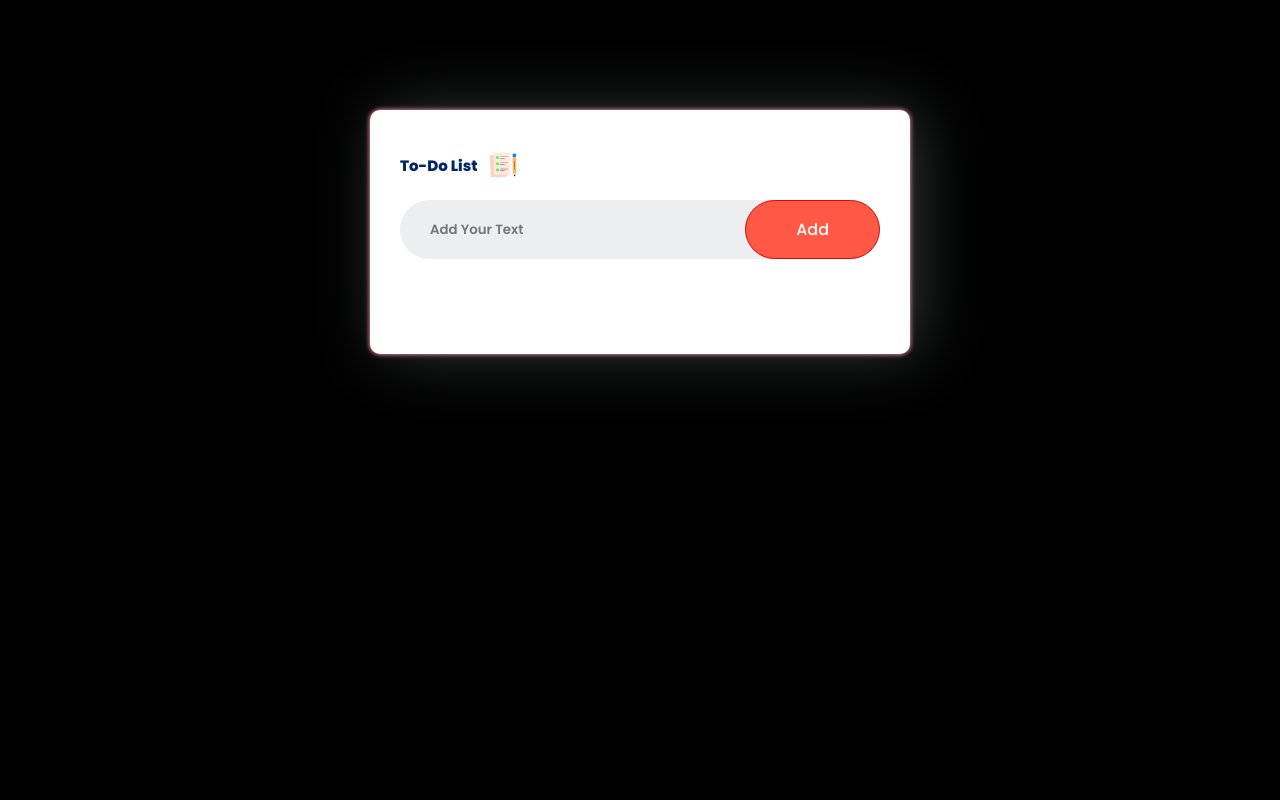
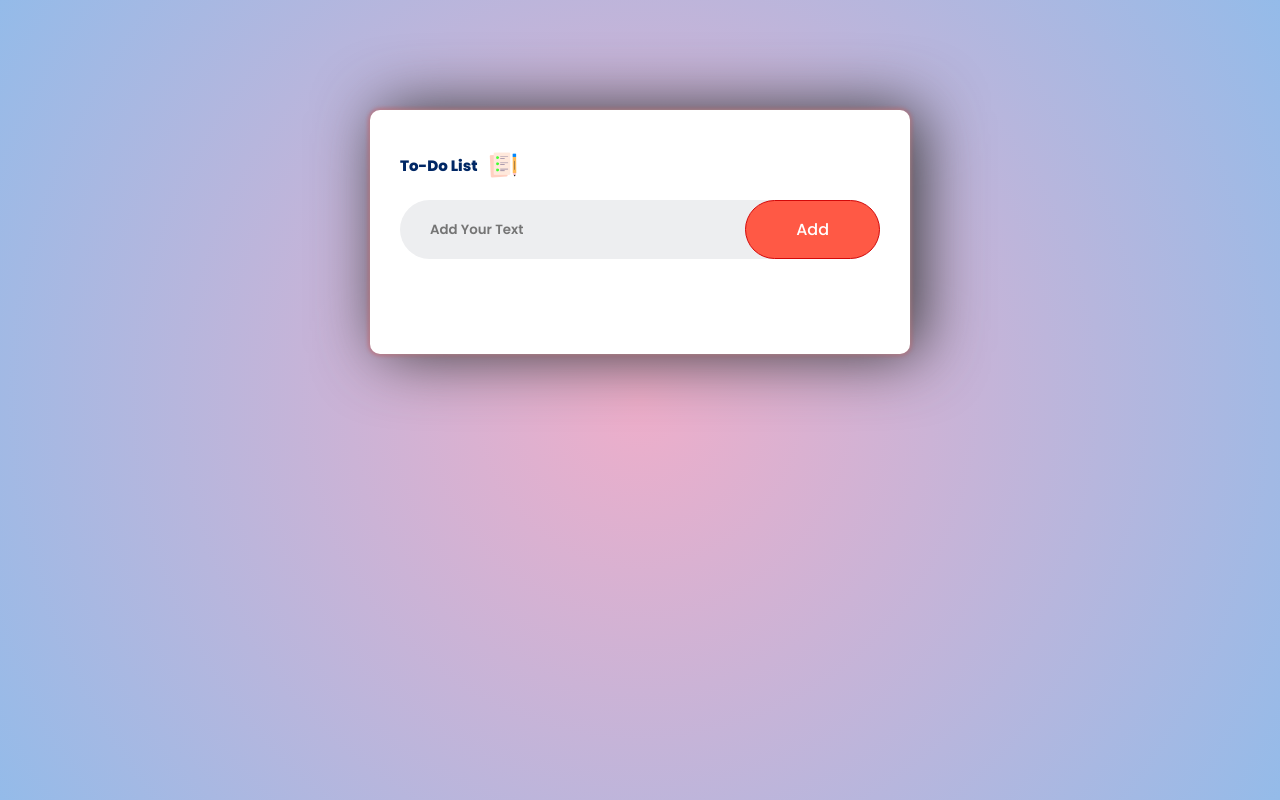
Before and after one commit to shindebhavika/to-do-list, a plain HTML site: page index.html in a window 1280 px wide. Drawn offline with Linux system fonts and the light colour scheme.

Commit message:
background color changes

```diff
--- a/style.css
+++ b/style.css
@@ -19,10 +19,12 @@ html {
     width: 100%;
     min-height: 100vh;
     /* background-color: #bc4749; */
+
+
     padding: 1rem;
-    /* background: rgb(238,174,202);
-background: radial-gradient(circle, rgba(238,174,202,1) 0%, rgba(148,187,233,1) 100%); */
-background-color: black;
+    background: rgb(238,174,202);
+background: radial-gradient(circle, rgba(238,174,202,1) 0%, rgba(148,187,233,1) 100%);
+
 }
 
 .todo-app{
```
